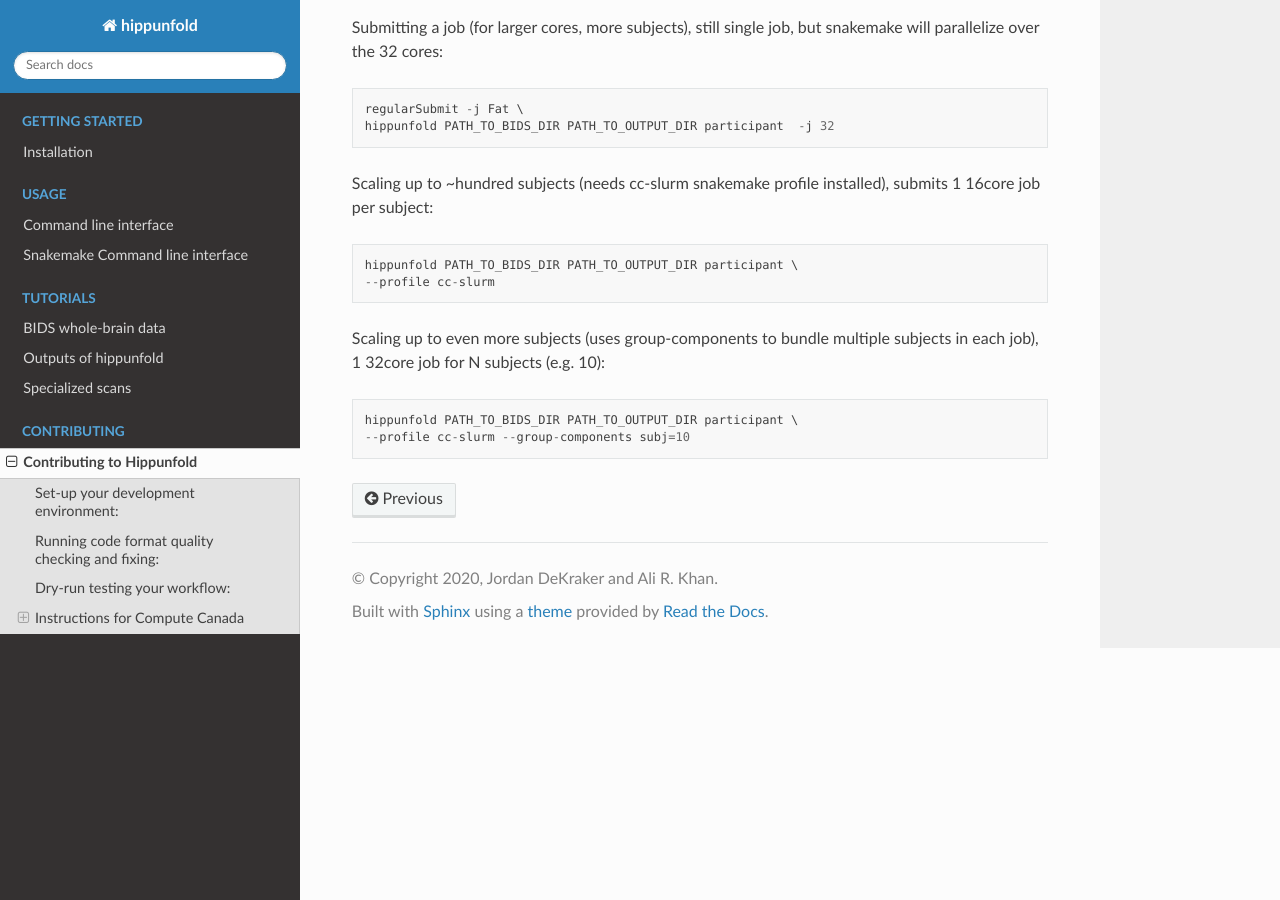
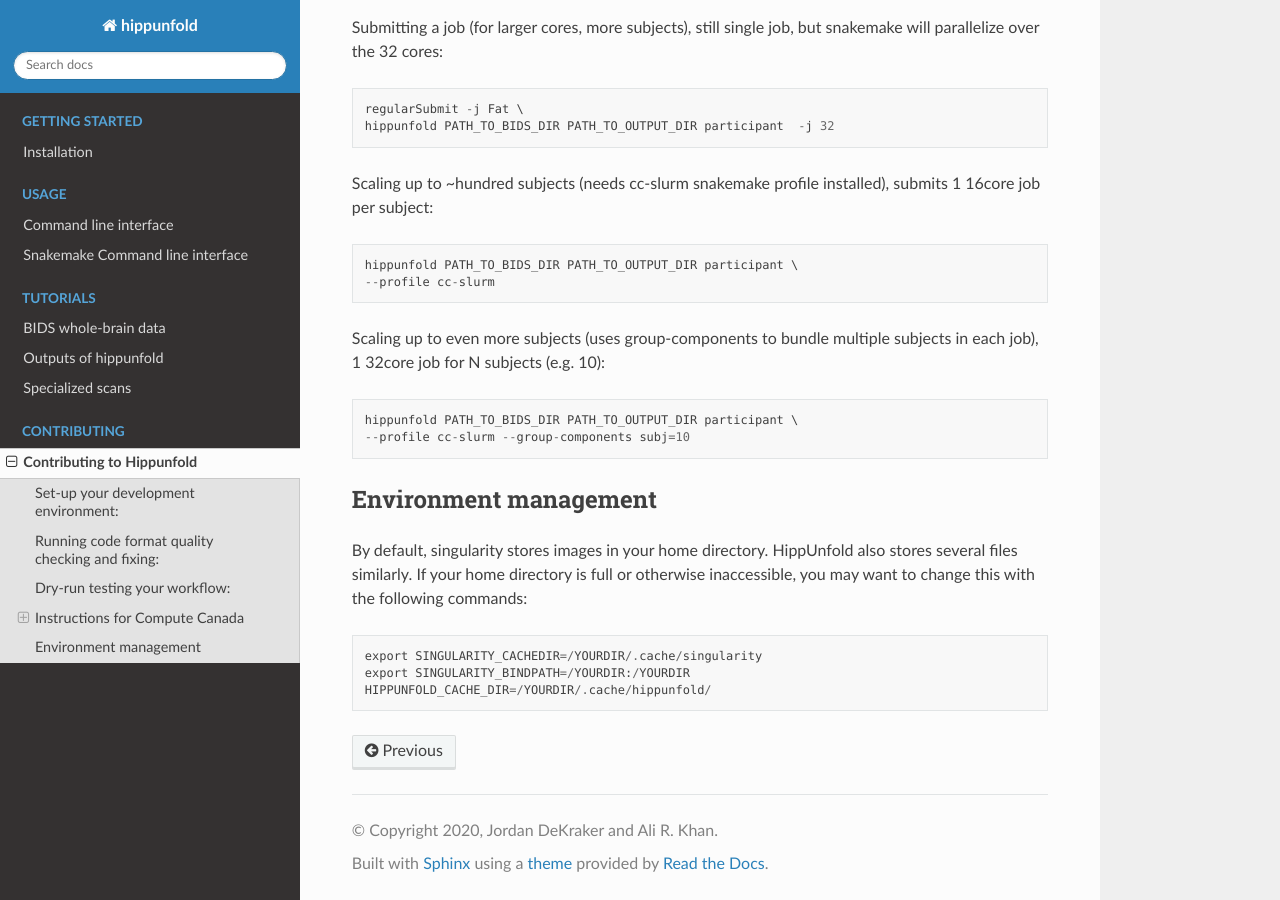
Before and after one commit to mcespedes99/hippunfold, a Sphinx documentation site: the page built from docs/contributing/contributing.md, in a window 1280 px wide and 900 px high, scrolled down 2613 px. Built offline with Sphinx 7.4.7 and the Read the Docs theme 2.0.0, drawn with Linux system fonts in a browser that asks for light colours.

Commit message:
Additional instructions for environment setup

```diff
--- a/docs/contributing/contributing.md
+++ b/docs/contributing/contributing.md
@@ -127,3 +127,10 @@ multiple subjects in each job), 1 32core job for N subjects (e.g. 10):
 
     hippunfold PATH_TO_BIDS_DIR PATH_TO_OUTPUT_DIR participant \
     --profile cc-slurm --group-components subj=10
+
+## Environment management
+By default, singularity stores images in your home directory. HippUnfold also stores several files similarly. If your home directory is full or otherwise inaccessible, you may want to change this with the following commands:
+
+    export SINGULARITY_CACHEDIR=/YOURDIR/.cache/singularity
+    export SINGULARITY_BINDPATH=/YOURDIR:/YOURDIR
+    HIPPUNFOLD_CACHE_DIR=/YOURDIR/.cache/hippunfold/
```
